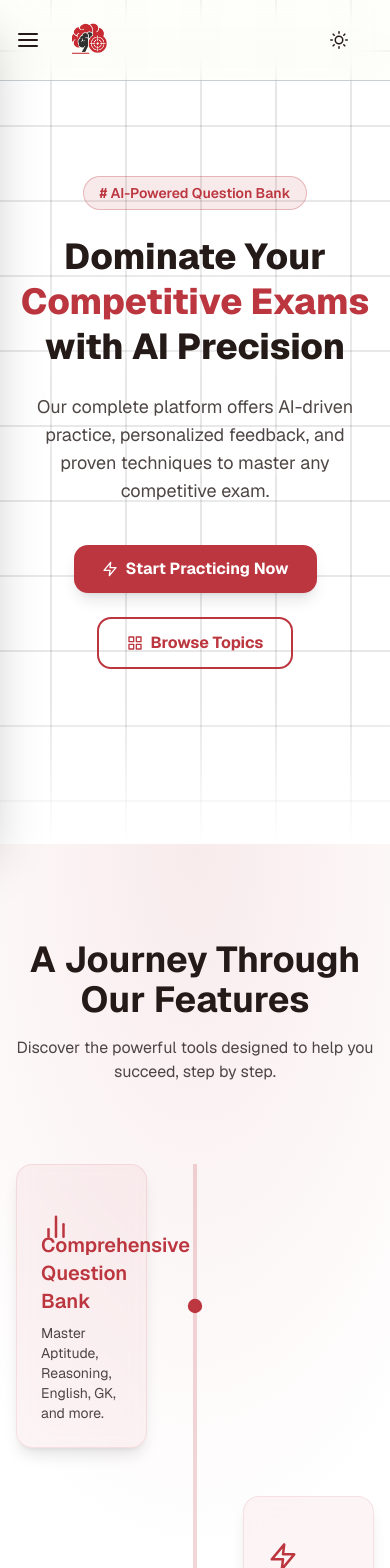
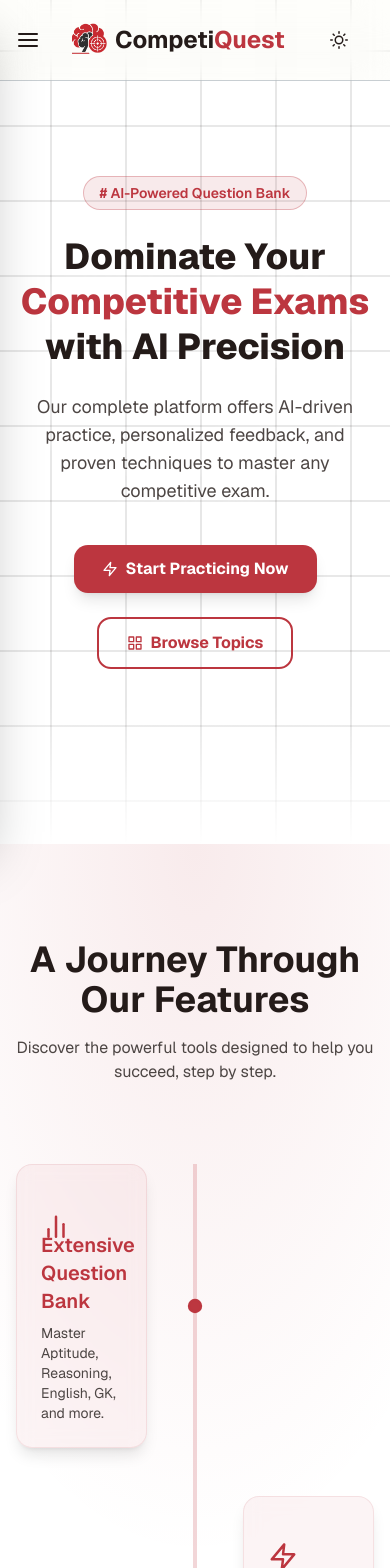
Before and after one commit to gauravRathod674/CompetiQuest, a Next.js app in the folder Client/: page / in a window 390 px wide. Shown: the top 1568 px of the page. Built offline with nearby package versions, Linux system fonts and the light colour scheme.

Commit message:
make responsive

```diff
--- a/Client/components/Navbar.jsx
+++ b/Client/components/Navbar.jsx
@@ -247,14 +247,14 @@ export default function Navbar() {
                   width={35}
                   height={35}
                 />
-                <span className="text-2xl font-bold hidden sm:inline">
+                <span className="text-2xl font-bold">
                   <span className="text-foreground">Competi</span>
                   <span className="text-accent">Quest</span>
                 </span>
               </Link>
             </div>
 
-            <div className="hidden md:flex items-center space-x-8">
+            <div className="hidden min-[900px]:flex items-center space-x-8">
               <NavLink href="/">Home</NavLink>
               <CategoryDropdown />
               <NavLink href="/mental_maths">Mental Maths</NavLink>
--- a/Client/components/home/FeaturesSection.jsx
+++ b/Client/components/home/FeaturesSection.jsx
@@ -8,7 +8,7 @@ import {
 } from "react-icons/fi";
 
 const features = [
-  { icon: <FiBarChart2 />, title: "Comprehensive Question Bank", text: "Master Aptitude, Reasoning, English, GK, and more." },
+  { icon: <FiBarChart2 />, title: "Extensive Question Bank", text: "Master Aptitude, Reasoning, English, GK, and more." },
   { icon: <FiZap />, title: "AI Chatbot Tutor", text: "Instant answers and topic explanations powered by AI." },
   { icon: <FiCpu />, title: "Progress Tracking", text: "Monitor your strengths and weaknesses in each section." },
   { icon: <FiType />, title: "Mental Maths", text: "Boost your calculation speed with interactive challenges." },
--- a/Client/components/home/HeroSection.jsx
+++ b/Client/components/home/HeroSection.jsx
@@ -118,6 +118,7 @@ export default function HeroSection() {
         </div>
       </div>
 
+      {/*  BLENDING MASK */}
       <div className="absolute bottom-0 left-0 right-0 h-35 bg-gradient-to-b from-background/0 to-background z-10 pointer-events-none" />
     </main>
   );
```
